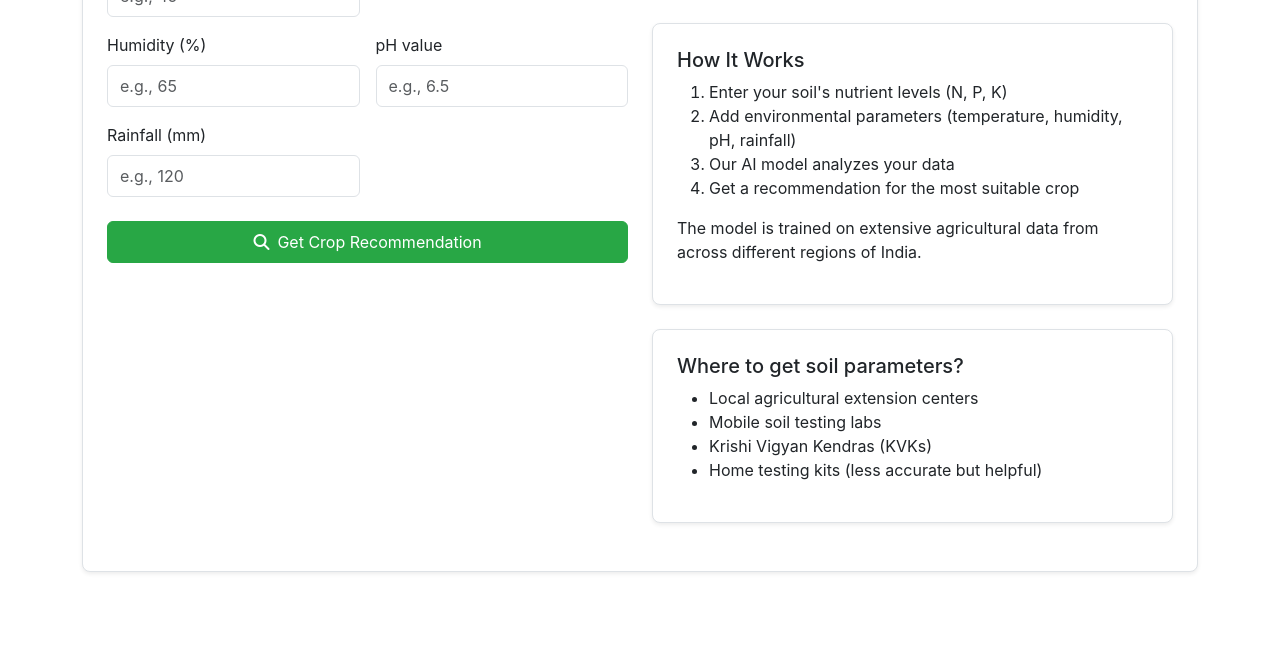
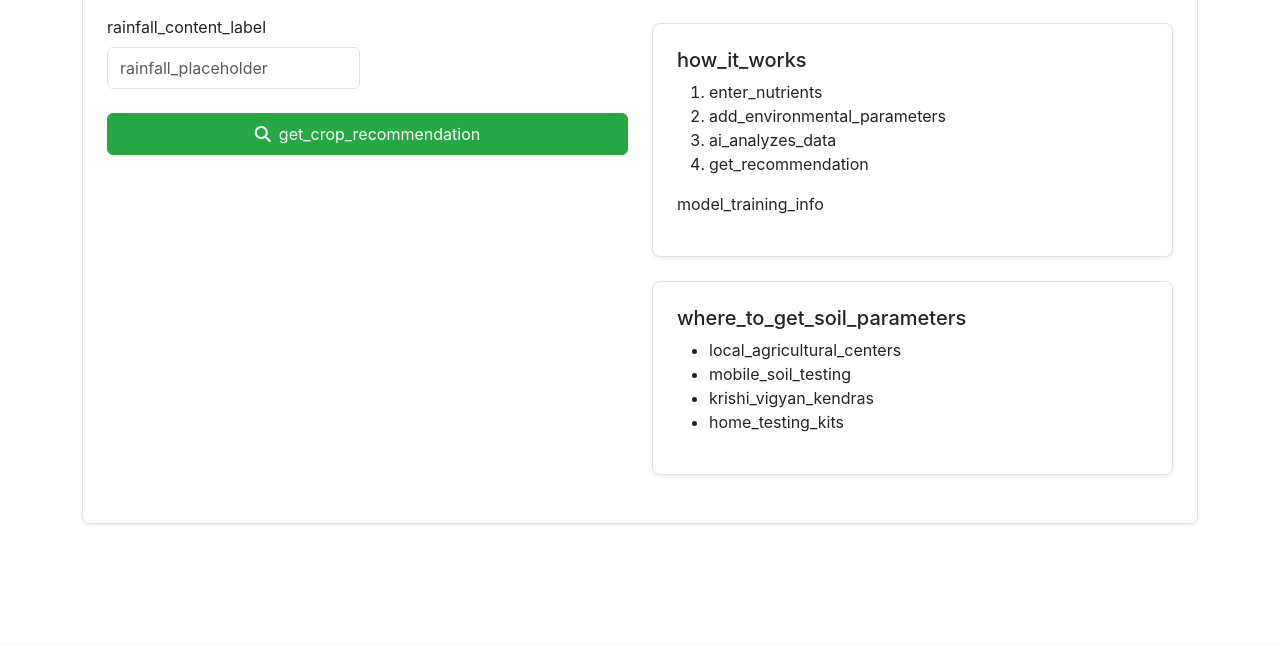
Before and after one commit to nitya-mishraa/SmartHarvest, a Flask app: page /crop-recommendation in a window 1280 px wide. Shown: the part 545-1190 px from the top of the page. Run offline with Flask 3, Linux system fonts and the light colour scheme.

Commit message:
Enable the crop recommendation tool to display text in different languages
Implement translation functionality for text elements in the crop recommendation template using the `translate` function.

Replit-Commit-Author: Agent
Replit-Commit-Session-Id: 33b8d013-9639-4c4c-9c16-b5452eae2e9b
Replit-Commit-Screenshot-Url: https://storage.googleapis.com/screenshot-production-us-central1/a77f1cef-5e2f-4294-ab83-b7f0b2c2aa24/d9eff7cf-c9ac-488b-8415-9487b555eac1.jpg

```diff
--- a/templates/crop_recommendation.html
+++ b/templates/crop_recommendation.html
@@ -22,58 +22,58 @@
     <div class="col-md-12">
         <div class="card">
             <div class="card-header bg-success text-white">
-                <h3 class="mb-0"><i class="fas fa-seedling me-2"></i>Crop Recommendation System</h3>
+                <h3 class="mb-0"><i class="fas fa-seedling me-2"></i>{{ translate('crop_recommendation_system') }}</h3>
             </div>
             <div class="card-body">
                 <div class="row">
                     <div class="col-lg-6">
-                        <p class="lead">Enter your soil parameters and climate conditions to get AI-powered crop recommendations suitable for your farm.</p>
+                        <p class="lead">{{ translate('crop_recommendation_description') }}</p>
 
                         <div class="alert alert-info" role="alert">
-                            <i class="fas fa-info-circle me-2"></i>For best results, use recent soil test results if available. The more accurate your input data, the better our recommendations will be.
+                            <i class="fas fa-info-circle me-2"></i>{{ translate('soil_test_info') }}
                         </div>
 
                         <form method="POST" action="{{ url_for('crop_recommendation') }}" id="cropRecommendationForm">
                             <div class="row g-3">
                                 <div class="col-md-6">
-                                    <label for="nitrogen" class="form-label">Nitrogen (N) content in soil (mg/kg)</label>
-                                    <input type="number" class="form-control" id="nitrogen" name="nitrogen" required min="0" max="500" step="0.01" placeholder="e.g., 40">
+                                    <label for="nitrogen" class="form-label">{{ translate('nitrogen_content_label') }}</label>
+                                    <input type="number" class="form-control" id="nitrogen" name="nitrogen" required min="0" max="500" step="0.01" placeholder="{{ translate('nitrogen_placeholder') }}">
                                 </div>
 
                                 <div class="col-md-6">
-                                    <label for="phosphorus" class="form-label">Phosphorus (P) content in soil (mg/kg)</label>
-                                    <input type="number" class="form-control" id="phosphorus" name="phosphorus" required min="0" max="500" step="0.01" placeholder="e.g., 35">
+                                    <label for="phosphorus" class="form-label">{{ translate('phosphorus_content_label') }}</label>
+                                    <input type="number" class="form-control" id="phosphorus" name="phosphorus" required min="0" max="500" step="0.01" placeholder="{{ translate('phosphorus_placeholder') }}">
                                 </div>
 
                                 <div class="col-md-6">
-                                    <label for="potassium" class="form-label">Potassium (K) content in soil (mg/kg)</label>
-                                    <input type="number" class="form-control" id="potassium" name="potassium" required min="0" max="500" step="0.01" placeholder="e.g., 45">
+                                    <label for="potassium" class="form-label">{{ translate('potassium_content_label') }}</label>
+                                    <input type="number" class="form-control" id="potassium" name="potassium" required min="0" max="500" step="0.01" placeholder="{{ translate('potassium_placeholder') }}">
                                 </div>
 
                                 <div class="col-md-6">
-                                    <label for="temperature" class="form-label">Temperature (°C)</label>
-                                    <input type="number" class="form-control" id="temperature" name="temperature" required min="0" max="50" step="0.1" placeholder="e.g., 28">
+                                    <label for="temperature" class="form-label">{{ translate('temperature_content_label') }}</label>
+                                    <input type="number" class="form-control" id="temperature" name="temperature" required min="0" max="50" step="0.1" placeholder="{{ translate('temperature_placeholder') }}">
                                 </div>
 
                                 <div class="col-md-6">
-                                    <label for="humidity" class="form-label">Humidity (%)</label>
-                                    <input type="number" class="form-control" id="humidity" name="humidity" required min="0" max="100" step="0.1" placeholder="e.g., 65">
+                                    <label for="humidity" class="form-label">{{ translate('humidity_content_label') }}</label>
+                                    <input type="number" class="form-control" id="humidity" name="humidity" required min="0" max="100" step="0.1" placeholder="{{ translate('humidity_placeholder') }}">
                                 </div>
 
                                 <div class="col-md-6">
-                                    <label for="ph" class="form-label">pH value</label>
-                                    <input type="number" class="form-control" id="ph" name="ph" required min="0" max="14" step="0.1" placeholder="e.g., 6.5">
+                                    <label for="ph" class="form-label">{{ translate('ph_content_label') }}</label>
+                                    <input type="number" class="form-control" id="ph" name="ph" required min="0" max="14" step="0.1" placeholder="{{ translate('ph_placeholder') }}">
                                 </div>
 
                                 <div class="col-md-6">
-                                    <label for="rainfall" class="form-label">Rainfall (mm)</label>
-                                    <input type="number" class="form-control" id="rainfall" name="rainfall" required min="0" max="5000" step="0.1" placeholder="e.g., 120">
+                                    <label for="rainfall" class="form-label">{{ translate('rainfall_content_label') }}</label>
+                                    <input type="number" class="form-control" id="rainfall" name="rainfall" required min="0" max="5000" step="0.1" placeholder="{{ translate('rainfall_placeholder') }}">
                                 </div>
 
                                 <div class="col-12 mt-4">
                                     <div class="d-grid">
                                         <button type="submit" class="btn btn-success">
-                                            <i class="fas fa-search me-2"></i>Get Crop Recommendation
+                                            <i class="fas fa-search me-2"></i>{{ translate('get_crop_recommendation') }}
                                         </button>
                                     </div>
                                 </div>
@@ -89,23 +89,23 @@
                         {% if prediction %}
                         <div class="recommended-crop">
                             <h4 class="text-success mb-3">
-                                <i class="fas fa-leaf me-2"></i>Recommended Crop: {{ prediction }}
+                                <i class="fas fa-leaf me-2"></i>{{ translate('recommended_crop_label') }}: {{ prediction }}
                             </h4>
 
-                            <p>Based on your soil parameters and climate conditions, we recommend growing <strong>{{ prediction }}</strong> for optimal yield.</p>
+                            <p>{{ translate('crop_recommendation_result_text') }} <strong>{{ prediction }}</strong> {{ translate('for_optimal_yield') }}.</p>
 
                             <div class="mt-3">
-                                <h5>Why this crop?</h5>
+                                <h5>{{ translate('why_this_crop') }}</h5>
                                 <ul>
-                                    <li>Suitable for your soil's nutrient profile (N: {{ request.form.get('nitrogen') }}, P: {{ request.form.get('phosphorus') }}, K: {{ request.form.get('potassium') }})</li>
-                                    <li>Compatible with your local climate conditions (Temperature: {{ request.form.get('temperature') }}°C, Humidity: {{ request.form.get('humidity') }}%)</li>
-                                    <li>Appropriate for your soil pH ({{ request.form.get('ph') }}) and rainfall patterns ({{ request.form.get('rainfall') }} mm)</li>
+                                    <li>{{ translate('suitable_soil_nutrients') }} (N: {{ request.form.get('nitrogen') }}, P: {{ request.form.get('phosphorus') }}, K: {{ request.form.get('potassium') }})</li>
+                                    <li>{{ translate('compatible_climate') }} ({{ translate('temperature') }}: {{ request.form.get('temperature') }}°C, {{ translate('humidity') }}: {{ request.form.get('humidity') }}%)</li>
+                                    <li>{{ translate('appropriate_ph_rainfall') }} ({{ translate('ph') }}: {{ request.form.get('ph') }}) {{ translate('and') }} {{ translate('rainfall') }}: ({{ request.form.get('rainfall') }} mm)</li>
                                 </ul>
                             </div>
 
                             <div class="d-grid gap-2 d-md-flex justify-content-md-end mt-3">
                                 <a href="{{ url_for('fertilizer_recommendation') }}" class="btn btn-outline-primary">
-                                    <i class="fas fa-flask me-2"></i>Get Fertilizer Recommendations
+                                    <i class="fas fa-flask me-2"></i>{{ translate('get_fertilizer_recommendations') }}
                                 </a>
                             </div>
                         </div>
@@ -116,25 +116,25 @@
                         {% else %}
                         <div class="card">
                             <div class="card-body">
-                                <h5 class="card-title">How It Works</h5>
+                                <h5 class="card-title">{{ translate('how_it_works') }}</h5>
                                 <ol>
-                                    <li>Enter your soil's nutrient levels (N, P, K)</li>
-                                    <li>Add environmental parameters (temperature, humidity, pH, rainfall)</li>
-                                    <li>Our AI model analyzes your data</li>
-                                    <li>Get a recommendation for the most suitable crop</li>
+                                    <li>{{ translate('enter_nutrients') }}</li>
+                                    <li>{{ translate('add_environmental_parameters') }}</li>
+                                    <li>{{ translate('ai_analyzes_data') }}</li>
+                                    <li>{{ translate('get_recommendation') }}</li>
                                 </ol>
-                                <p>The model is trained on extensive agricultural data from across different regions of India.</p>
+                                <p>{{ translate('model_training_info') }}</p>
                             </div>
                         </div>
 
                         <div class="card mt-3">
                             <div class="card-body">
-                                <h5 class="card-title">Where to get soil parameters?</h5>
+                                <h5 class="card-title">{{ translate('where_to_get_soil_parameters') }}</h5>
                                 <ul>
-                                    <li>Local agricultural extension centers</li>
-                                    <li>Mobile soil testing labs</li>
-                                    <li>Krishi Vigyan Kendras (KVKs)</li>
-                                    <li>Home testing kits (less accurate but helpful)</li>
+                                    <li>{{ translate('local_agricultural_centers') }}</li>
+                                    <li>{{ translate('mobile_soil_testing') }}</li>
+                                    <li>{{ translate('krishi_vigyan_kendras') }}</li>
+                                    <li>{{ translate('home_testing_kits') }}</li>
                                 </ul>
                             </div>
                         </div>
```
